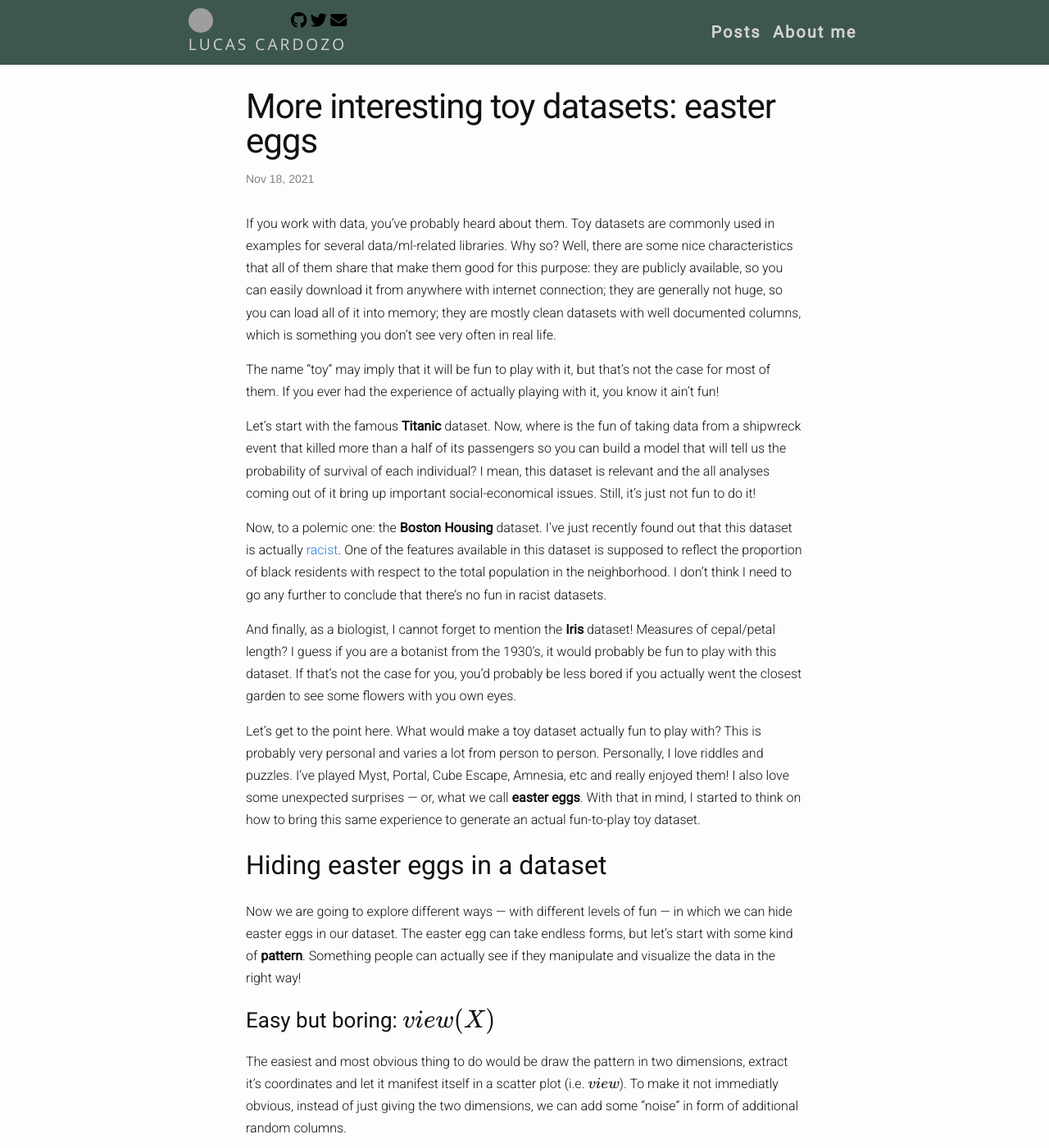
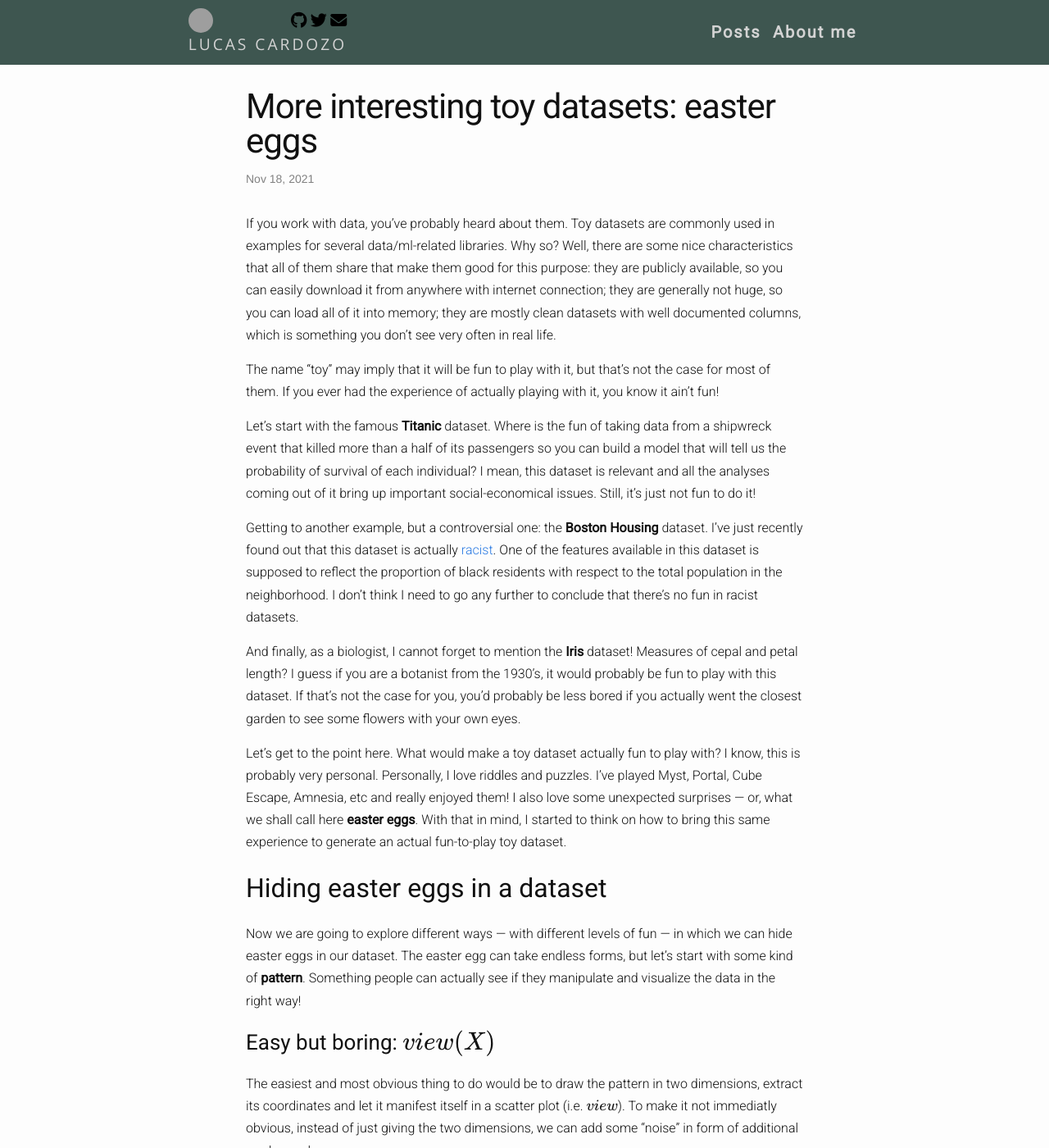
Before and after one commit to lecardozo/lecardozo.github.io, a Jekyll site: the page built from _posts/2021-11-18-more-interesting-toy-datasets.md, in a window 1280 px wide and 1400 px high. Shown: the whole window at 82% size. Built offline with Jekyll 4.4.1, drawn with Linux system fonts in a browser that asks for light colours; nearby versions of some CDN libraries; emoji names are drawn with the system emoji font; formulas are drawn with MathJax 3; comment, search, counter and statistics services are not loaded; some of the changed text lies outside the part shown; grey boxes are pictures that could not be loaded.

Commit message:
minor typos

```diff
--- a/_posts/2021-11-18-more-interesting-toy-datasets.md
+++ b/_posts/2021-11-18-more-interesting-toy-datasets.md
@@ -9,13 +9,13 @@ If you work with data, you’ve probably heard about them. Toy datasets are comm
 
 The name “toy” may imply that it will be fun to play with it, but that’s not the case for most of them. If you ever had the experience of actually playing with it, you know it ain’t fun!
 
-Let's start with the famous **Titanic** dataset. Now, where is the fun of taking data from a shipwreck event that killed more than a half of its passengers so you can build a model that will tell us the probability of survival of each individual? I mean, this dataset is relevant and the all analyses coming out of it bring up important social-economical issues. Still, it’s just not fun to do it!
+Let's start with the famous **Titanic** dataset. Where is the fun of taking data from a shipwreck event that killed more than a half of its passengers so you can build a model that will tell us the probability of survival of each individual? I mean, this dataset is relevant and all the analyses coming out of it bring up important social-economical issues. Still, it’s just not fun to do it!
 
-Now, to a polemic one: the **Boston Housing** dataset. I've just recently found out that this dataset is actually [racist](https://medium.com/@docintangible/racist-data-destruction-113e3eff54a8). One of the features available in this dataset is supposed to reflect the proportion of black residents with respect to the total population in the neighborhood. I don't think I need to go any further to conclude that there’s no fun in racist datasets.
+Getting to another example, but a controversial one: the **Boston Housing** dataset. I've just recently found out that this dataset is actually [racist](https://medium.com/@docintangible/racist-data-destruction-113e3eff54a8). One of the features available in this dataset is supposed to reflect the proportion of black residents with respect to the total population in the neighborhood. I don't think I need to go any further to conclude that there’s no fun in racist datasets.
 
-And finally, as a biologist, I cannot forget to mention the **Iris** dataset! Measures of cepal/petal length? I guess if you are a botanist from the 1930’s, it would probably be fun to play with this dataset. If that’s not the case for you, you’d probably be less bored if you actually went the closest garden to see some flowers with you own eyes.
+And finally, as a biologist, I cannot forget to mention the **Iris** dataset! Measures of cepal and petal length? I guess if you are a botanist from the 1930’s, it would probably be fun to play with this dataset. If that’s not the case for you, you’d probably be less bored if you actually went the closest garden to see some flowers with your own eyes.
 
-Let’s get to the point here. What would make a toy dataset actually fun to play with? This is probably very personal and varies a lot from person to person. Personally, I love riddles and puzzles. I’ve played Myst, Portal, Cube Escape, Amnesia, etc and really enjoyed them! I also love some unexpected surprises — or, what we call **easter eggs**. With that in mind, I started to think on how to bring this same experience to generate an actual fun-to-play toy dataset.
+Let’s get to the point here. What would make a toy dataset actually fun to play with? I know, this is probably very personal. Personally, I love riddles and puzzles. I’ve played Myst, Portal, Cube Escape, Amnesia, etc and really enjoyed them! I also love some unexpected surprises — or, what we shall call here **easter eggs**. With that in mind, I started to think on how to bring this same experience to generate an actual fun-to-play toy dataset.
 
 ## Hiding easter eggs in a dataset
 
@@ -23,7 +23,7 @@ Now we are going to explore different ways — with different levels of fun —
 
 ### Easy but boring: \\( view(X)\\)
 
-The easiest and most obvious thing to do would be draw the pattern in two dimensions, extract it's coordinates and let it manifest itself in a scatter plot (i.e. \\(view\\)). To make it not immediatly obvious, instead of just giving the two dimensions, we can add some "noise" in form of additional random columns.
+The easiest and most obvious thing to do would be to draw the pattern in two dimensions, extract its coordinates and let it manifest itself in a scatter plot (i.e. \\(view\\)). To make it not immediatly obvious, instead of just giving the two dimensions, we can add some "noise" in form of additional random columns.
 
 <figure style="text-align: center">
    <img class="center-image" alt="Variables distribution" src="/assets/toy-datasets/scatter-easter-egg.png">
@@ -154,9 +154,9 @@ If we look at the generated dataset, different from the first approach, there is
 There it is! The scatter plot between the first and second principal components of our dataset reveals our *"Another Easter Egg"* message. How cool is that?! We've made it. We have a not-so-obvious easter egg hidden inside this dataset.
 
 ## Testing with real people
-Finally, to make sure this does not die in my Jupyter Notebook, I've sent this experimental dataset to some of my friends to see if they would be able to find the hidden easter egg. The results? Some of them actually did find the easter egg! Some of them required more hints then others though, but that's fine!
+Finally, to make sure this does not die in my Jupyter Notebook, I've sent this experimental dataset to some of my friends to see if they would be able to find the hidden easter egg. The results? Some of them actually did find the easter egg! Some of them required more hints then others though, but that's fine.
 
-The one thing that would make it even better would be to rescale the features so they looked like continuous features from the real world like **age**, **height** or **avg. time spent per bus trip**. Doing this I'd be able to tell a story about the data where I could hide some hints about how to find the easter egg or what the easter egg actually looks like. Maybe in the future, with more time in hands, I can play with different kinds of transformations, maybe different types of data visualization techniques — for instance, how would you hide an easter egg that would be revealed in a form of a boxplot? — and definitelly different ways to make this data look realistic!
+The one thing that would make it even better would be to rescale the features so they looked like continuous features from the real world like **age**, **height**, **avg. time spent per bus trip** or **total number of donuts eaten in the past 2 months**. Doing this I'd be able to tell a story about the data where I could hide some hints about how to find the easter egg or what the easter egg actually looks like. Maybe in the future, with more time in hands, I can play with different kinds of transformations, maybe different types of data visualization techniques — for instance, how would you hide an easter egg that would be revealed in a form of a boxplot? — and definitelly different ways to make this data look realistic!
 
 
-That's all, folks! Hope you enjoyed. Now go get yourself toy datasets to play! :smiley:
+That's all, folks! Hope you enjoyed. Now go get yourself a toy datasets to play with! :smiley:
```
Also changed, not shown: other parts of _posts/2021-11-18-more-interesting-toy-datasets.md (+4 -4 lines).
